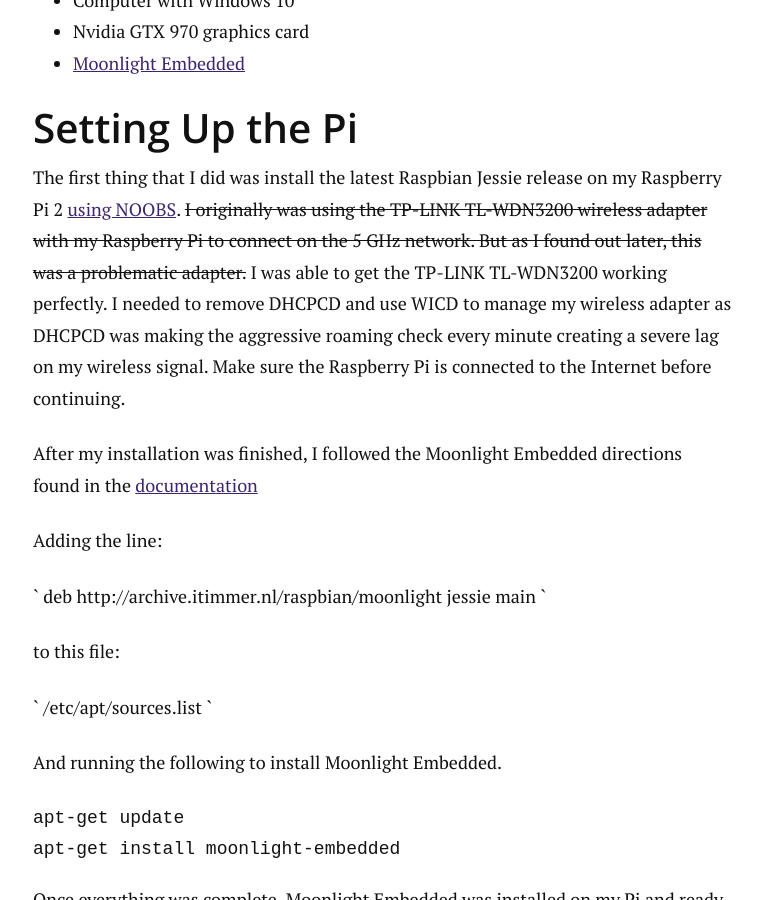
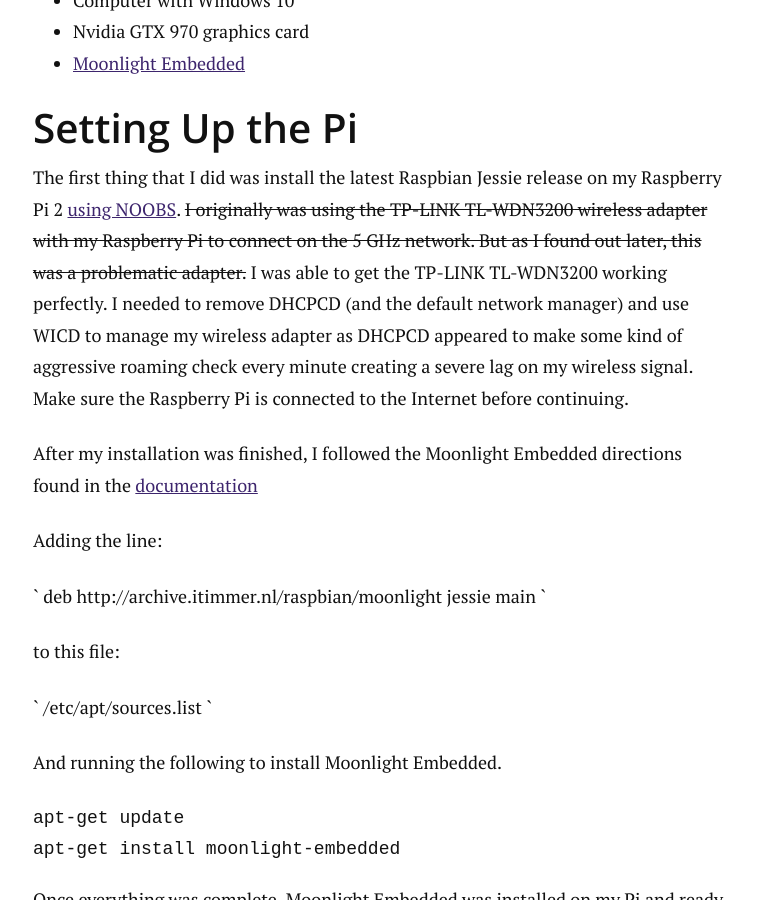
Before and after one commit to aav7fl/website-legacy, a Jekyll site: the page built from _posts/2016-05-31-raspberry-pi-steam-vr-streaming.md, in a window 1280 px wide and 900 px high, scrolled down 2404 px. Shown: the whole window, without its empty margins (257-1019 px from the left). Built offline with Jekyll 4.4.1, drawn with Linux system fonts in a browser that asks for light colours; comment, search, counter and statistics services are not loaded.

Commit message:
Update 2016-05-31-raspberry-pi-steam-vr-streaming.md

```diff
--- a/_posts/2016-05-31-raspberry-pi-steam-vr-streaming.md
+++ b/_posts/2016-05-31-raspberry-pi-steam-vr-streaming.md
@@ -33,7 +33,7 @@
 
 ## Setting Up the Pi
 
-The first thing that I did was install the latest Raspbian Jessie release on my Raspberry Pi 2 [using NOOBS](https://www.raspberrypi.org/downloads/noobs/). <strike>I originally was using the TP-LINK TL-WDN3200 wireless adapter with my Raspberry Pi to connect on the 5 GHz network. But as I found out later, this was a problematic adapter.</strike>  I was able to get the TP-LINK TL-WDN3200 working perfectly. I needed to remove DHCPCD and use WICD to manage my wireless adapter as DHCPCD was making the aggressive roaming check every minute creating a severe lag on my wireless signal. Make sure the Raspberry Pi is connected to the Internet before continuing.
+The first thing that I did was install the latest Raspbian Jessie release on my Raspberry Pi 2 [using NOOBS](https://www.raspberrypi.org/downloads/noobs/). <strike>I originally was using the TP-LINK TL-WDN3200 wireless adapter with my Raspberry Pi to connect on the 5 GHz network. But as I found out later, this was a problematic adapter.</strike>  I was able to get the TP-LINK TL-WDN3200 working perfectly. I needed to remove DHCPCD (and the default network manager) and use WICD to manage my wireless adapter as DHCPCD appeared to make some kind of aggressive roaming check every minute creating a severe lag on my wireless signal. Make sure the Raspberry Pi is connected to the Internet before continuing.
 
 After my installation was finished, I followed the Moonlight Embedded directions found in the [documentation](https://github.com/irtimmer/moonlight-embedded/wiki/Packages)
 
```
Also changed, not shown: other parts of _posts/2016-05-31-raspberry-pi-steam-vr-streaming.md (+1 -1 lines).
